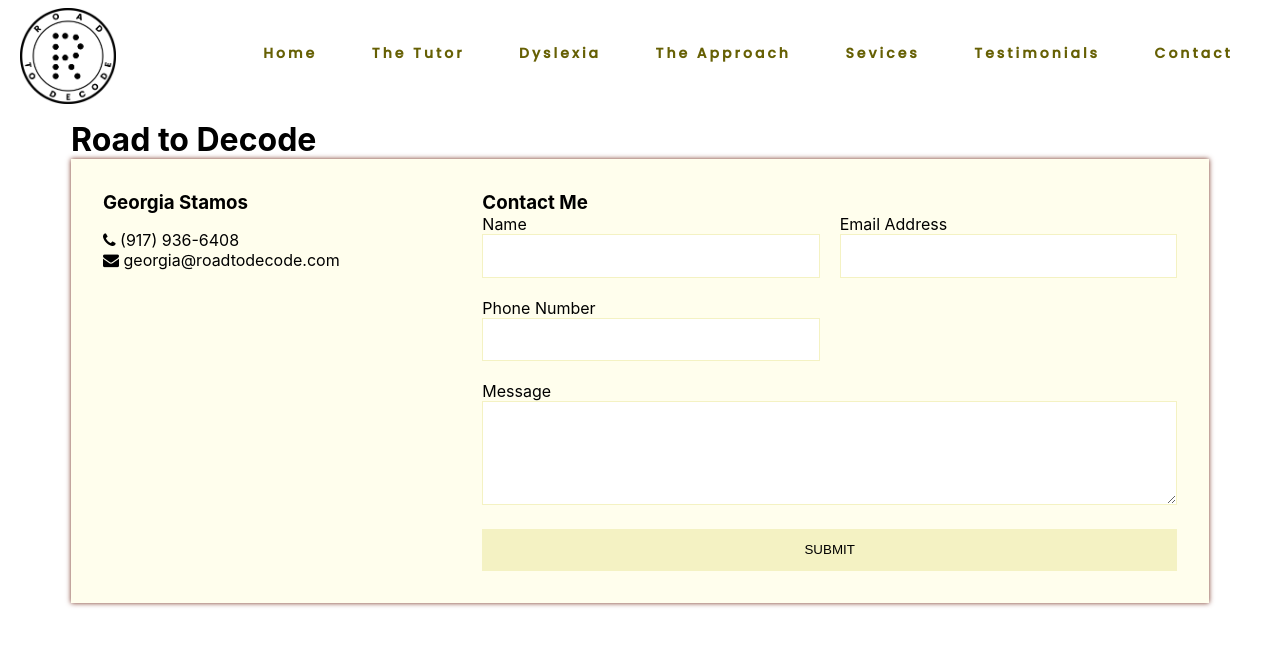
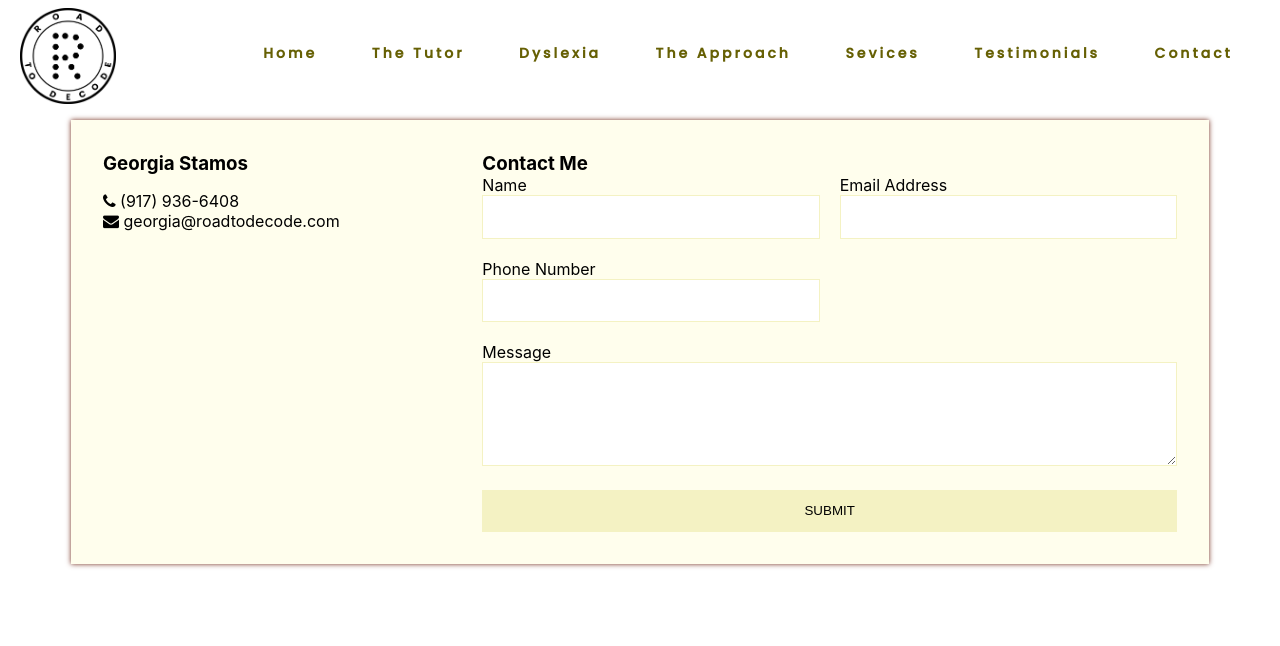
Before and after one commit to nikalomoiris/road-to-decode, a React (Create React App) app: page /contact in a window 1280 px wide. Shown: the top 646 px of the page. Built offline with nearby package versions, Linux system fonts and the light colour scheme.

Commit message:
Optimized form appearance

```diff
--- a/src/components/Contact.js
+++ b/src/components/Contact.js
@@ -2,7 +2,6 @@ import React from 'react';
 
 export const Contact = () => (
     <div className="container">
-        <h1 className="brand">Road to Decode</h1>
         <div className="wrapper">
             <div className="company-info">
                 <h3>Georgia Stamos</h3>
```
